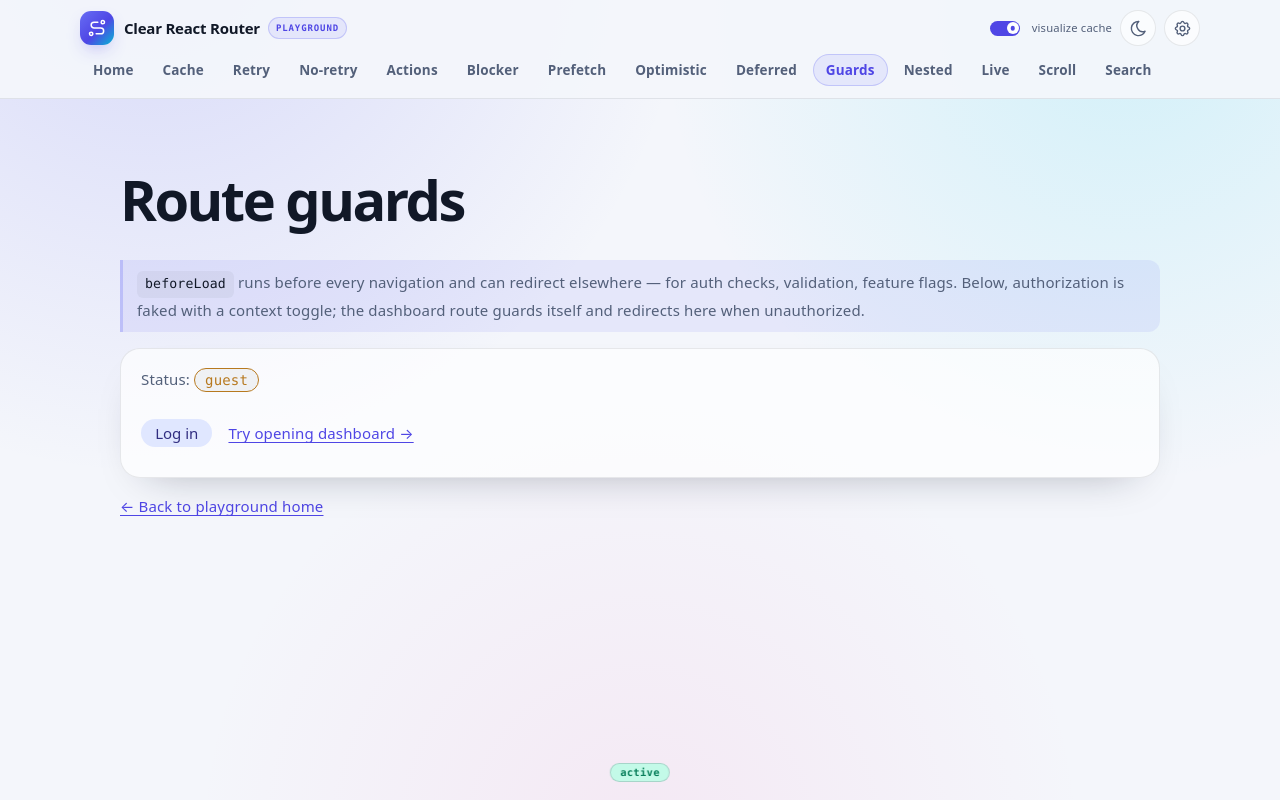
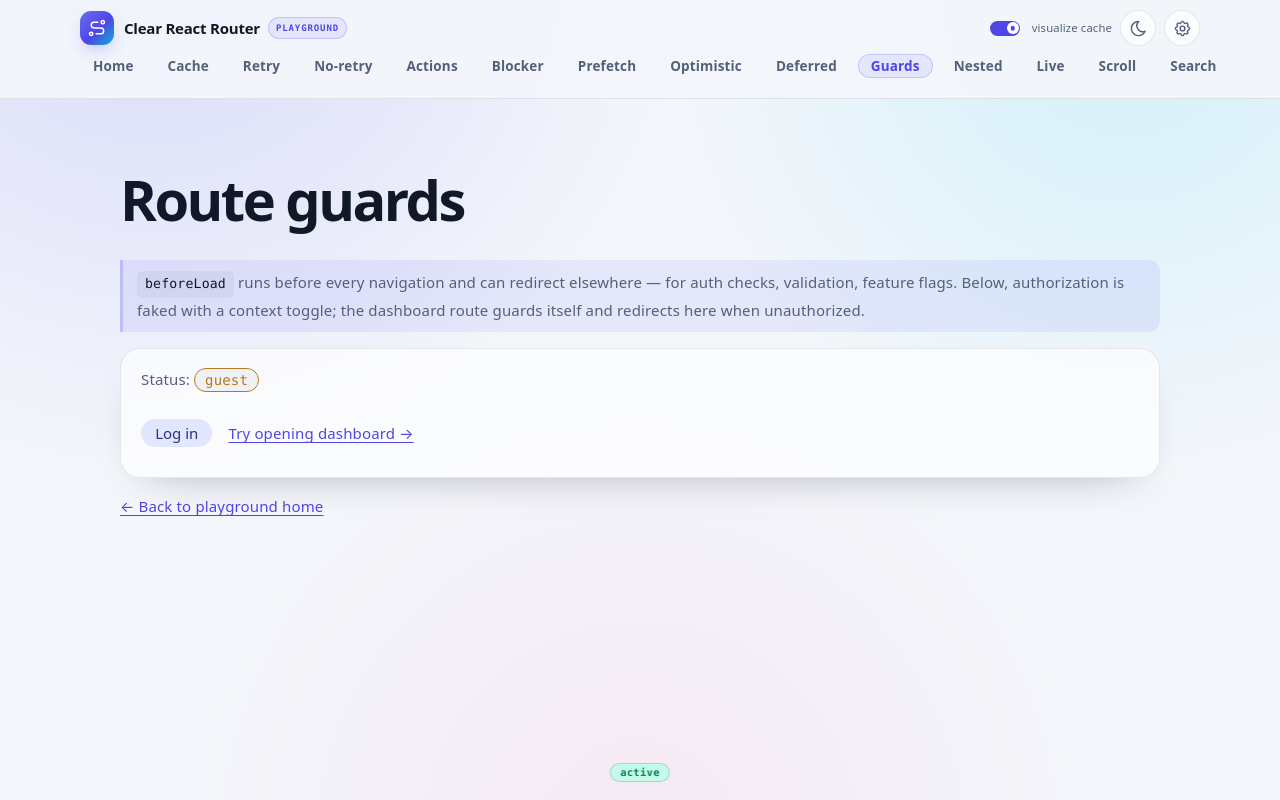
Before and after one commit to AndrewBubnov/clear-react-router, a React (Vite) app: page /playground/guard in a window 1280 px wide. Built offline with nearby package versions, Linux system fonts and the light colour scheme.

Commit message:
Fix mantine navlink button cut bug

```diff
--- a/src/playground/PlaygroundNav.tsx
+++ b/src/playground/PlaygroundNav.tsx
@@ -125,9 +125,6 @@ export const PlaygroundNav = () => {
 					<NavLink to="/playground/live">Live</NavLink>
 					<NavLink to="/playground/scroll">Scroll</NavLink>
 					<NavLink to="/playground/search">Search</NavLink>
-					<NavLink to="/playground/settings" className="pg-nav-settings">
-						Settings
-					</NavLink>
 				</nav>
 			</div>
 		</header>
--- a/src/playground/playground.css
+++ b/src/playground/playground.css
@@ -115,15 +115,14 @@
 .pg-nav {
 	display: flex;
 	align-items: center;
-	gap: 3px;
+	gap: 8px;
 	padding: 0 var(--page-gutter) 10px;
 	overflow-x: auto;
 	overscroll-behavior-x: contain;
 	scrollbar-width: none;
 }
 
-.pg-menu-toggle,
-.pg-nav-settings {
+.pg-menu-toggle {
 	display: none;
 }
 
@@ -133,7 +132,7 @@
 
 .pg-nav-link {
 	flex: none;
-	padding: 7px 12px;
+	padding: 3px 12px;
 	border: 1px solid transparent;
 	border-radius: 999px;
 	color: var(--text);
@@ -1160,11 +1159,6 @@ h1 {
 	.pg-nav.is-open .pg-nav-link {
 		text-align: left;
 	}
-
-	.pg-nav.is-open .pg-nav-settings {
-		display: block;
-		grid-column: 1 / -1;
-	}
 }
 
 @media (max-width: 980px) {
```
